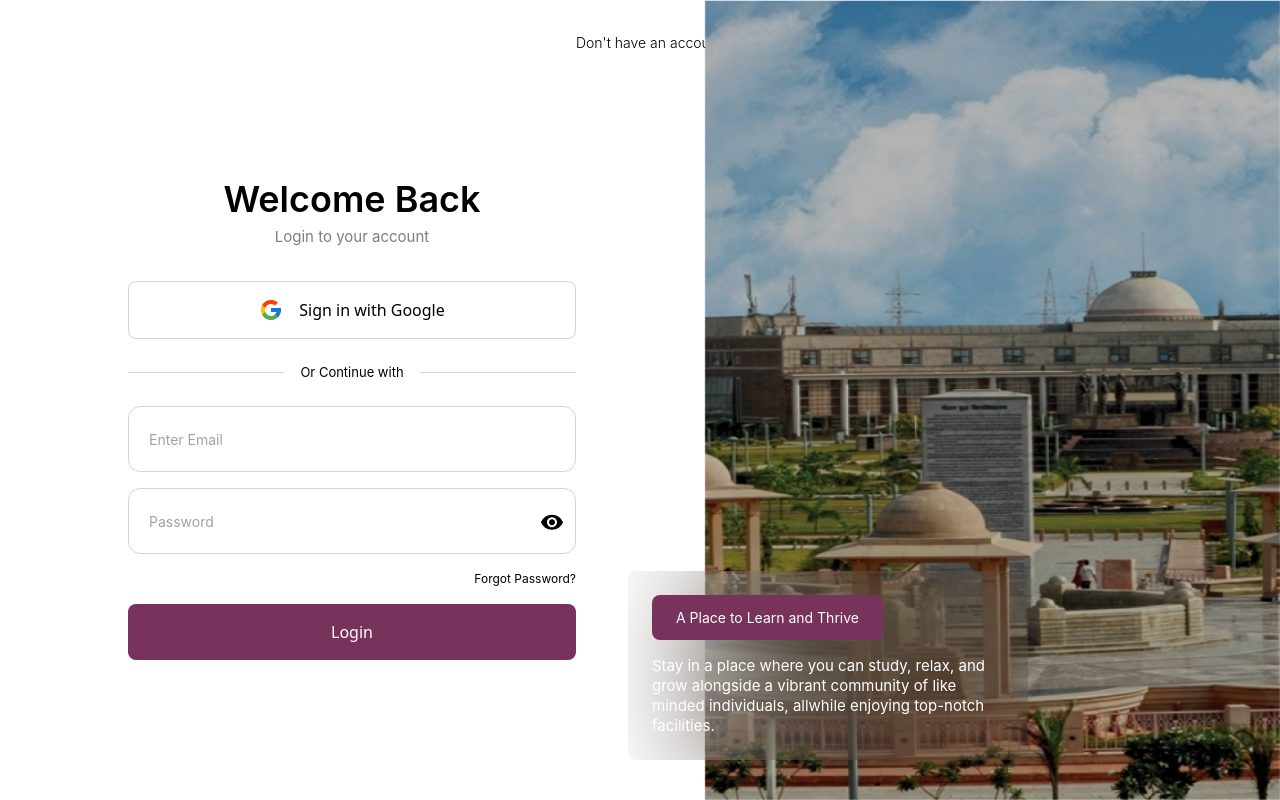
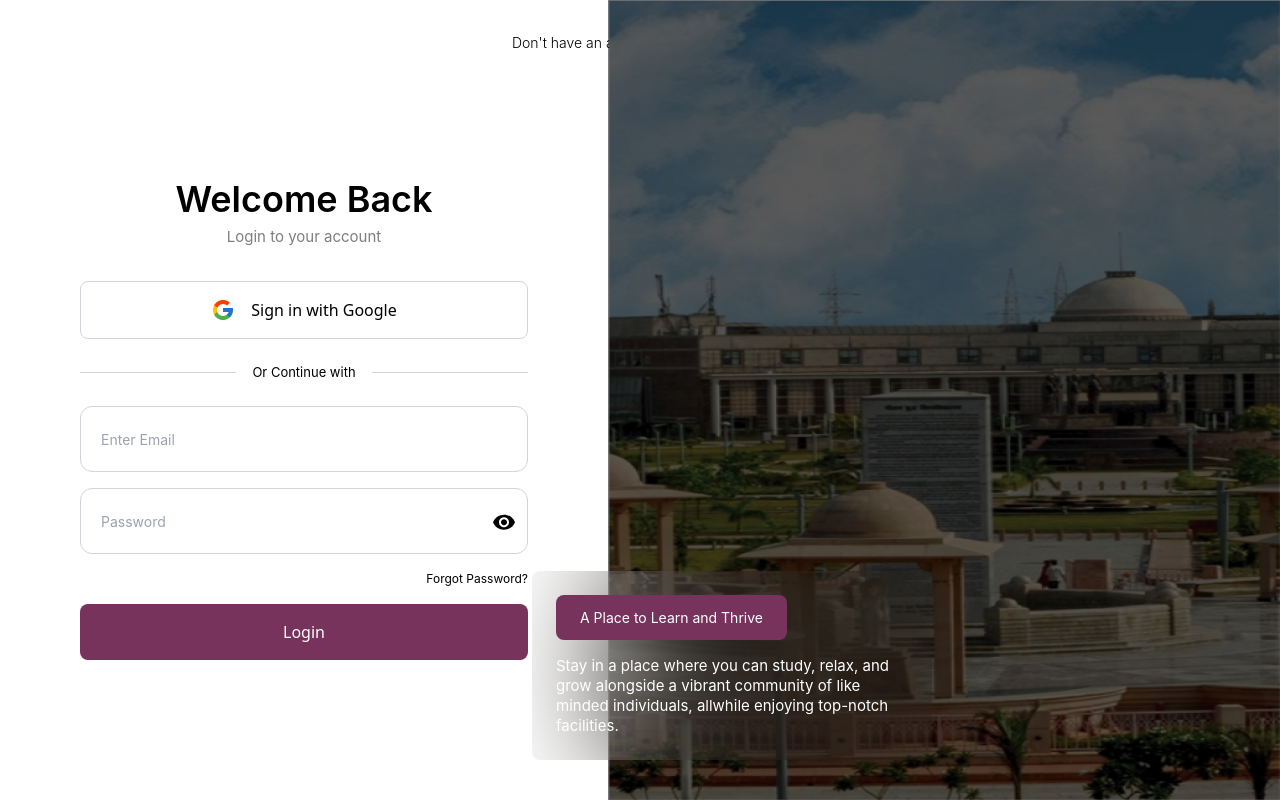
Before and after one commit to Sawantkun/minor, a React (Vite) app: page /Login in a window 1280 px wide. Built offline with nearby package versions, Linux system fonts and the light colour scheme; no server answers.

Commit message:
fixed blurred images

```diff
--- a/src/components/Login.jsx
+++ b/src/components/Login.jsx
@@ -62,7 +62,7 @@ const SignIn = () => {
     return (
         <div className="w-full h-screen flex flex-col">
             <div className="w-full h-full relative flex flex-col">
-                <div className="absolute flex items-center justify-end top-8 left-[45%] gap-4">
+                <div className="absolute flex items-center justify-end top-8 left-[40%] gap-4">
                     <div className="font-[300] font-inter text-[14px]">Don't have an account?</div>
                     <div className="font-[300] font-inter text-[14px] text-purple hover:underline cursor-pointer" onClick={SignUp}>Sign Up</div>
                 </div>
@@ -128,12 +128,13 @@ const SignIn = () => {
                             </div>
                         </div>
                     </div>
-                    <div className="relative max-w-xl w-full h-full flex-shrink-0 hidden md:flex">
+                    <div className="relative max-w-2xl w-full h-full flex-shrink-0 hidden md:flex">
                         <img
                             src={img}
                             alt=""
-                            className="w-full h-full object-fill"
+                            className="w-full h-full object-fill relative "
                         />
+    <div className="absolute inset-0 bg-black bg-opacity-50" />
 
                         <div className="space-x-3 bg-purple-700 text-white focus:outline-none z-10 w absolute bottom-10 left-[-100px] rounded-2xl flex items-center overflow-visible w-full max-w-md">
                             <div className="relative rounded-2xl w-full p-6 mx-6 flex flex-col gap-4">
--- a/src/components/Signup.jsx
+++ b/src/components/Signup.jsx
@@ -80,7 +80,9 @@ const SignUp = () => {
                 </div>
                 <div className="flex flex-col md:flex-row items-center justify-between w-full h-full">
                 <div className="relative max-w-2xl w-full h-full flex-shrink-0 hidden md:flex">
-                        <img src={img} alt="" className="w-full h-full object-fill" />
+    <img src={img} alt="" className="w-full h-full object-fill relative" />
+    {/* Blackish overlay */}
+    <div className="absolute inset-0 bg-black bg-opacity-50" />
     <div className="absolute top-64 left-10 transform -translate-y-1/2 md:flex flex-col gap-5 hidden">
         <div className="flex items-center space-x-3 px-2 pe-4 py-2 rounded-full bg-purple-700 text-white focus:outline-none bg-purple z-10 w-max">
             <div className="relative flex justify-center items-center w-8 h-8 rounded-full">
```
Lines whose indentation alone changed are shown as unchanged.
